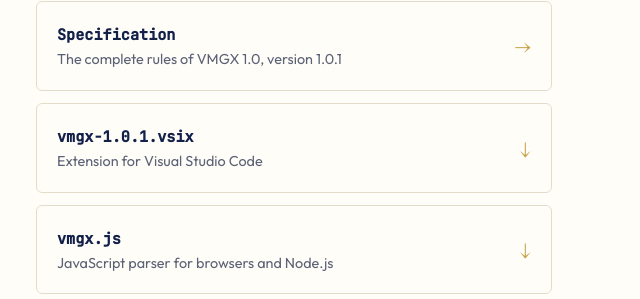
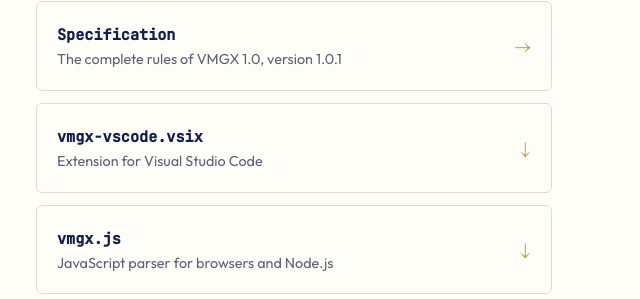
Before and after one commit to vegtemediagroup/vmgx, a plain HTML site: page site/index.html in a window 1280 px wide. Shown: the part 9840-10139 px from the top of the page, 624-1264 px from the left. Drawn offline with nearby package versions, Linux system fonts and the light colour scheme.

Commit message:
VS Code extension 1.0.2 with icon

```diff
--- a/site/index.html
+++ b/site/index.html
@@ -659,7 +659,7 @@ vmgx fmt       record.vmgx</pre>
         <a class="dl" href="editor.html"><div><strong>VMGX Editor</strong><span>Open, edit, check and save .vmgx files in your browser</span></div><span class="arrow">→</span></a>
         <a class="dl" href="https://codeberg.org/vmgx/vmgx"><div><strong>Source code</strong><span>All code, the specification and issue tracker on Codeberg</span></div><span class="arrow">→</span></a>
         <a class="dl" href="spec.html"><div><strong>Specification</strong><span>The complete rules of VMGX 1.0, version 1.0.1</span></div><span class="arrow">→</span></a>
-        <a class="dl" href="vmgx-1.0.1.vsix" download><div><strong>vmgx-1.0.1.vsix</strong><span>Extension for Visual Studio Code</span></div><span class="arrow">↓</span></a>
+        <a class="dl" href="vmgx-vscode.vsix" download><div><strong>vmgx-vscode.vsix</strong><span>Extension for Visual Studio Code</span></div><span class="arrow">↓</span></a>
         <a class="dl" href="vmgx.js" download><div><strong>vmgx.js</strong><span>JavaScript parser for browsers and Node.js</span></div><span class="arrow">↓</span></a>
         <a class="dl" href="vmgx.py" download><div><strong>vmgx.py</strong><span>Python parser and command-line tools</span></div><span class="arrow">↓</span></a>
         <a class="dl" href="example.vmgx" download><div><strong>example.vmgx</strong><span>A complete publication record to learn from</span></div><span class="arrow">↓</span></a>
```
Also changed, not shown: vscode/package.json (+6 -1 lines), vscode/CHANGELOG.md, vscode/images/icon.png (added), 1 other file.
